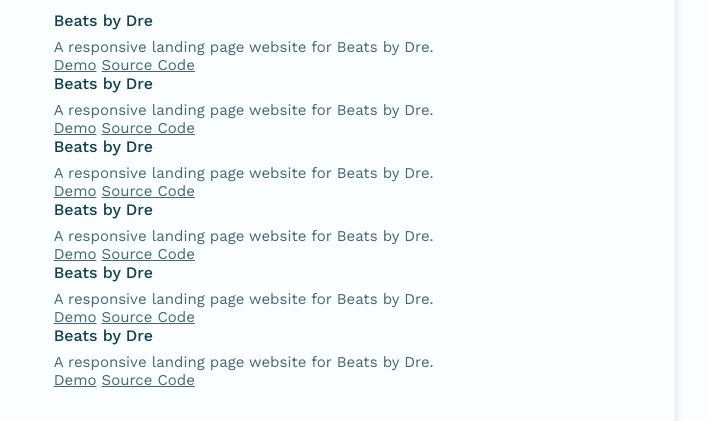
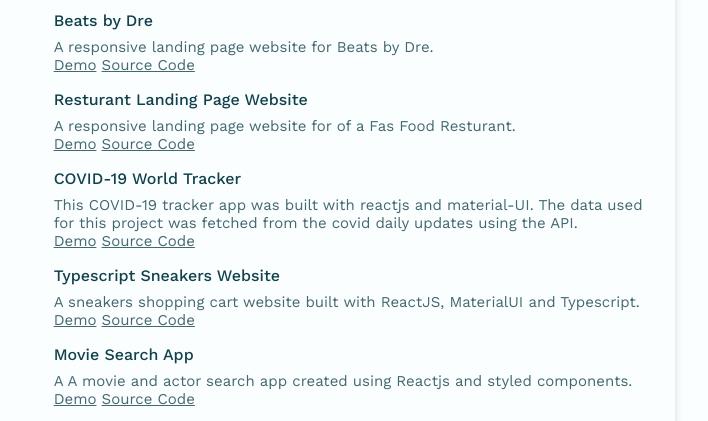
Before and after one commit to Taofiqq/taofiq-HNG-resume, a plain HTML site: page index.html in a window 1280 px wide. Shown: the part 515-936 px from the top of the page, 449-1157 px from the left. Drawn offline with nearby package versions, Linux system fonts and the light colour scheme.

Commit message:
added styles

```diff
--- a/index.html
+++ b/index.html
@@ -303,37 +303,40 @@
                             <div class="project-content">
                                 <h3 class="project-title">Beats by Dre</h3>
                                 <p class="project-description">A responsive landing page website for Beats by Dre. </p>
+                                <a href="beatsbydre.netlify.app" class="project-link">Demo</a>
+                                <a href="https://github.com/Taofiqq/beats-by-dre" class="project-link">Source Code</a>
+                            </div>
+
+                            <div class="project-content">
+                                <h3 class="project-title">Resturant Landing Page Website</h3>
+                                <p class="project-description">A responsive landing page website for of  a Fas Food Resturant. </p>
                                 <a href="#" class="project-link">Demo</a>
-                                <a href="#" class="project-link">Source Code</a>
+                                <a href="https://github.com/Taofiqq/grand-resturant" class="project-link">Source Code</a>
+                            </div>
+
+                            <div class="project-content">
+                                <h3 class="project-title">COVID-19 World Tracker</h3>
+                                <p class="project-description">This COVID-19 tracker app was built with reactjs and material-UI. The data used for this project was fetched from the covid daily updates using the API. </p>
+                                <a href="covid-19-trackeer.netlify.app" class="project-link">Demo</a>
+                                <a href="https://github.com/Taofiqq/covid-19-tracker" class="project-link">Source Code</a>
+                            </div>
+
+                            <div class="project-content">
+                                <h3 class="project-title">Typescript Sneakers Website</h3>
+                                <p class="project-description">A sneakers shopping cart website built with ReactJS, MaterialUI and Typescript. </p>
+                                <a href="https://github.com/Taofiqq/react-typescript-sneakers-web" class="project-link">Demo</a>
+                                <a href="sneakerss.netlify.app" class="project-link">Source Code</a>
                             </div>
                             <div class="project-content">
-                                <h3 class="project-title">Beats by Dre</h3>
-                                <p class="project-description">A responsive landing page website for Beats by Dre. </p>
-                                <a href="#" class="project-link">Demo</a>
-                                <a href="#" class="project-link">Source Code</a>
+                                <h3 class="project-title">Movie Search App</h3>
+                                <p class="project-description">A A movie and actor search app created using Reactjs and styled components. </p>
+                                <a href="movie-search-apps.netlify.app" class="project-link">Demo</a>
+                                <a href="https://github.com/Taofiqq/movie-search-app" class="project-link">Source Code</a>
                             </div>
                             <div class="project-content">
-                                <h3 class="project-title">Beats by Dre</h3>
+                                <h3 class="project-title">Tic Tac Toe React</h3>
                                 <p class="project-description">A responsive landing page website for Beats by Dre. </p>
-                                <a href="#" class="project-link">Demo</a>
-                                <a href="#" class="project-link">Source Code</a>
-                            </div>
-                            <div class="project-content">
-                                <h3 class="project-title">Beats by Dre</h3>
-                                <p class="project-description">A responsive landing page website for Beats by Dre. </p>
-                                <a href="#" class="project-link">Demo</a>
-                                <a href="#" class="project-link">Source Code</a>
-                            </div>
-                            <div class="project-content">
-                                <h3 class="project-title">Beats by Dre</h3>
-                                <p class="project-description">A responsive landing page website for Beats by Dre. </p>
-                                <a href="#" class="project-link">Demo</a>
-                                <a href="#" class="project-link">Source Code</a>
-                            </div>
-                            <div class="project-content">
-                                <h3 class="project-title">Beats by Dre</h3>
-                                <p class="project-description">A responsive landing page website for Beats by Dre. </p>
-                                <a href="#" class="project-link">Demo</a>
+                                <a href="https://github.com/Taofiqq/React-tic-tac-toe" class="project-link">Demo</a>
                                 <a href="#" class="project-link">Source Code</a>
                             </div>
                         </div>
@@ -436,7 +439,7 @@
         <footer class="footer bd-container l-main">
             <p class="footer-copy">
                 <a href="#" class="footer-copy-link">
-                  HNG Intership Project  &#169; 2021 Taofiqcodes. All Right Reserved.
+                  HNG Intership Project  &#169; 2021 Taofiqcodes.
                 </a>
             </p>
         </footer>
--- a/resource/css/styles.css
+++ b/resource/css/styles.css
@@ -455,6 +455,9 @@
 
 
   /* projects */
+  .project-container {
+      gap: 1rem;
+  }
     .project-title {
         font-size: var(--h3-font-size);
         margin-bottom: var(--mb-1);
```
